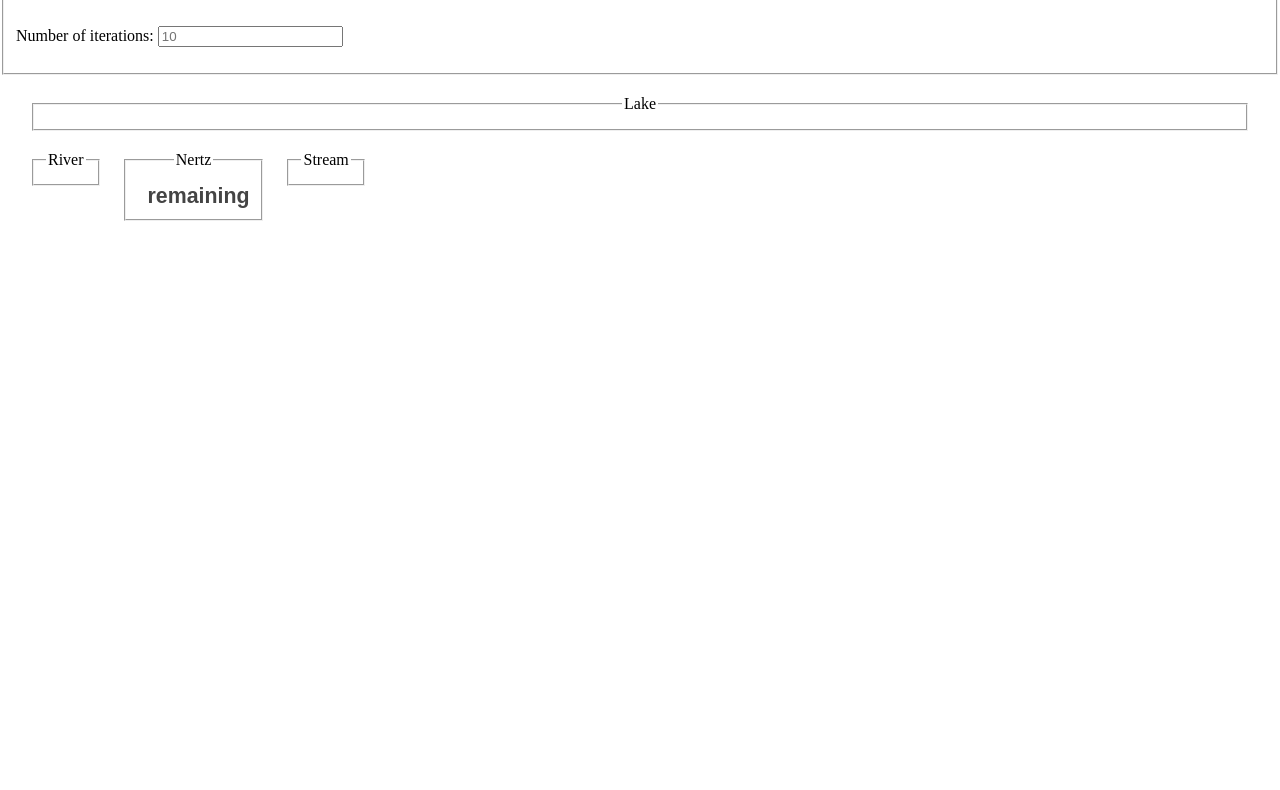
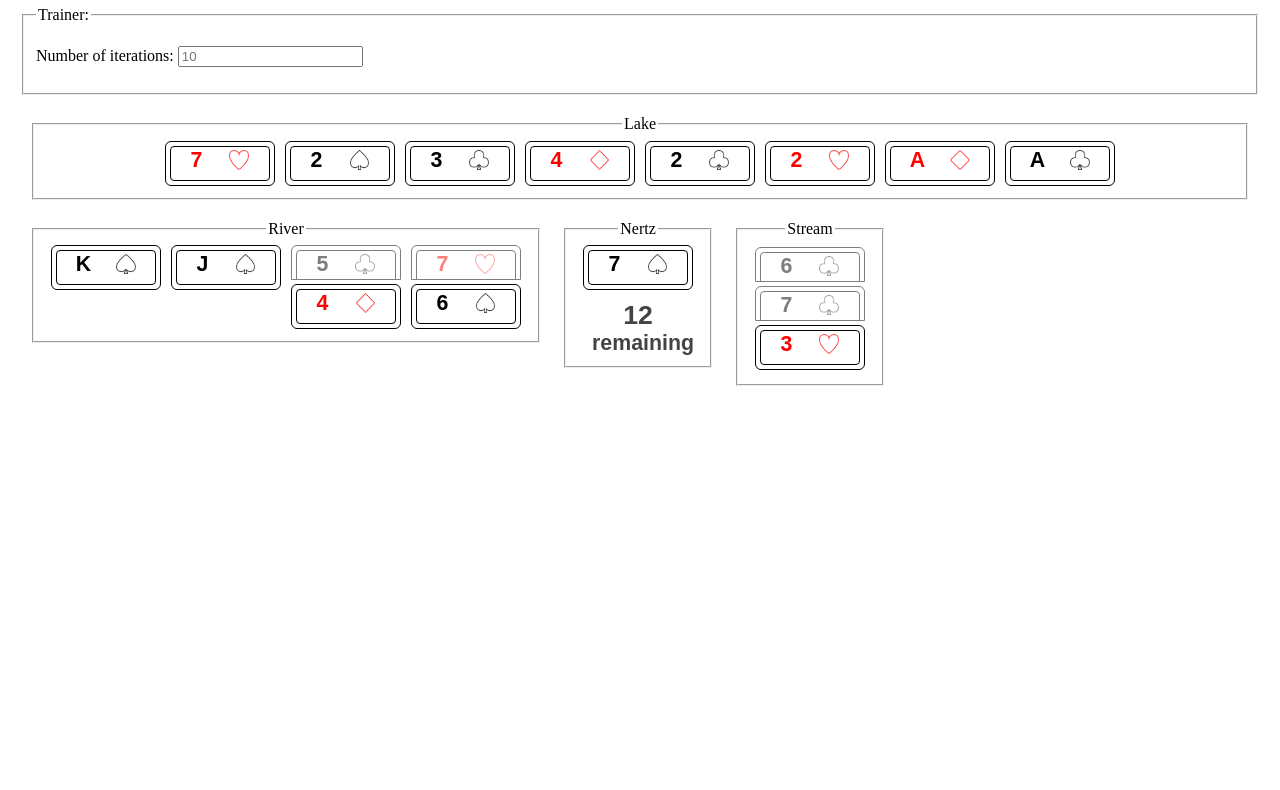
Before and after one commit to jacobkrol/Nertz, a plain HTML site: page index.html in a window 1280 px wide. Shown: the part 72-862 px from the top of the page. Before the commit the page ends 818 px from the top, so only its background shows below. Drawn offline with Linux system fonts and the light colour scheme; animation ran at ten frames a second.

Commit message:
Add section styles and reallocate public.end checks to all actions

```diff
--- a/data/scripts/player.js
+++ b/data/scripts/player.js
@@ -15,6 +15,9 @@ class Player {
 }
 
 Player.prototype.nertz_river = function() {
+    if(public.end) {
+        return false;
+    }
     for(pile of this.river) {
         let bottom = pile[pile.length-1],
             top = this.nertz[this.nertz.length-1];
@@ -31,6 +34,9 @@ Player.prototype.nertz_river = function() {
 }
 
 Player.prototype.nertz_lake = function() {
+    if(public.end) {
+        return false;
+    }
     //clear aces
     if(this.nertz[this.nertz.length-1].slice(0,2) === '01') {
         this.score++;
@@ -58,6 +64,9 @@ Player.prototype.nertz_lake = function() {
 }
 
 Player.prototype.river_river = function() {
+    if(public.end) {
+        return false;
+    }
     let moves = [];
     for(let i=0; i<4; i++) {
         for(let j=0; j<4; j++) {
@@ -84,6 +93,9 @@ Player.prototype.river_river = function() {
 }
 
 Player.prototype.river_lake = function() {
+    if(public.end) {
+        return false;
+    }
     for(let i=0; i<4; ++i) {
         //move Aces to lake
         if(this.river[i][this.river[i].length-1].slice(0,2) === '01') {
@@ -108,6 +120,9 @@ Player.prototype.river_lake = function() {
 }
 
 Player.prototype.stream_lake = function() {
+    if(public.end) {
+        return false;
+    }
     if(this.streamPileSize === 0) {
         this.stream_update();
     }
@@ -123,6 +138,26 @@ Player.prototype.stream_lake = function() {
         if(lake_stack(pile[pile.length-1],top)) {
             this.score++;
             pile.push(this.stream.splice(this.streamIndex+this.streamPileSize-1,1)[0]);
+            this.streamPileSize--;
+            return true;
+        }
+    }
+    return false;
+}
+
+
+Player.prototype.stream_river = function() {
+    if(public.end) {
+        return false;
+    }
+    if(this.streamPileSize === 0) {
+        this.stream_update();
+    }
+    const top = this.stream[this.streamIndex+this.streamPileSize-1];
+    for(pile of this.river) {
+        if(solitaire_stack(pile[pile.length-1],top)) {
+            pile.push(top);
+            this.stream.splice(this.streamIndex+this.streamPileSize-1,1);
             this.streamPileSize--;
             return true;
         }
@@ -152,22 +187,6 @@ Player.prototype.stream_shuffle = function() {
     }
 }
 
-Player.prototype.stream_river = function() {
-    if(this.streamPileSize === 0) {
-        this.stream_update();
-    }
-    const top = this.stream[this.streamIndex+this.streamPileSize-1];
-    for(pile of this.river) {
-        if(solitaire_stack(pile[pile.length-1],top)) {
-            pile.push(top);
-            this.stream.splice(this.streamIndex+this.streamPileSize-1,1);
-            this.streamPileSize--;
-            return true;
-        }
-    }
-    return false;
-}
-
 Player.prototype.fill_river = function() {
     for(let i=0; i<4; ++i) {
         if(this.river[i].length === 0) {
@@ -181,8 +200,6 @@ Player.prototype.fill_river = function() {
 }
 
 Player.prototype.action = function() {
-
-    if(public.end) return; //quit action if game over
 
     const total = this.pMatrix.reduce((a,b) => a+b,0); //find total number of action indicators
     let choice = randint(total), //choose random 'ball'
@@ -226,9 +243,6 @@ Player.prototype.action = function() {
 }
 
 Player.prototype.action_all = function() {
-
-    //quit action if game over
-    if(public.end) return;
 
     //perform all actions
     let action = false;
--- a/data/scripts/trainer.js
+++ b/data/scripts/trainer.js
@@ -172,7 +172,7 @@ function handle_game_end() {
 }
 
 function main() {
-    //draw();
+    draw();
     compute();
     if(public.end) {
         handle_game_end();
--- a/data/styles.css
+++ b/data/styles.css
@@ -7,18 +7,22 @@ body {
     margin: 0;
 }
 
-#nav {
-    width: 100%;
-    height: 75px;
-    background-color: gray;
-    position: absolute;
-    top: 0;
-    left: 0;
+/*
+    INPUT.HTML
+*/
+
+#input-html {
+    margin: 20px;
+    display: block;
 }
 
 /*
     PLAYER.HTML
 */
+
+#player-html {
+    display: block;
+}
 
 #stream-container > *:not(:last-child), .riverpile > *:not(:last-child) {
     opacity: 0.5;
@@ -121,6 +125,10 @@ button > img {
     CHART.HTML
 */
 
+#chart-html {
+    text-align: center;
+}
+
 .small-chart-container {
     width: 175px;
     height: 175px;
--- a/index.html
+++ b/index.html
@@ -60,6 +60,7 @@
     </div>
 
     <div id="charts-html">
+        <div>
             <div class="small-chart-container">
                 <canvas id="chart-p0" width='200' height='150'></canvas>
             </div>
@@ -76,6 +77,7 @@
                 <canvas id="chart-all" width='830' height='400'></canvas>
             </div>
         </div>
+    </div>
 
 
 </body>
```
Lines whose indentation alone changed are shown as unchanged.
